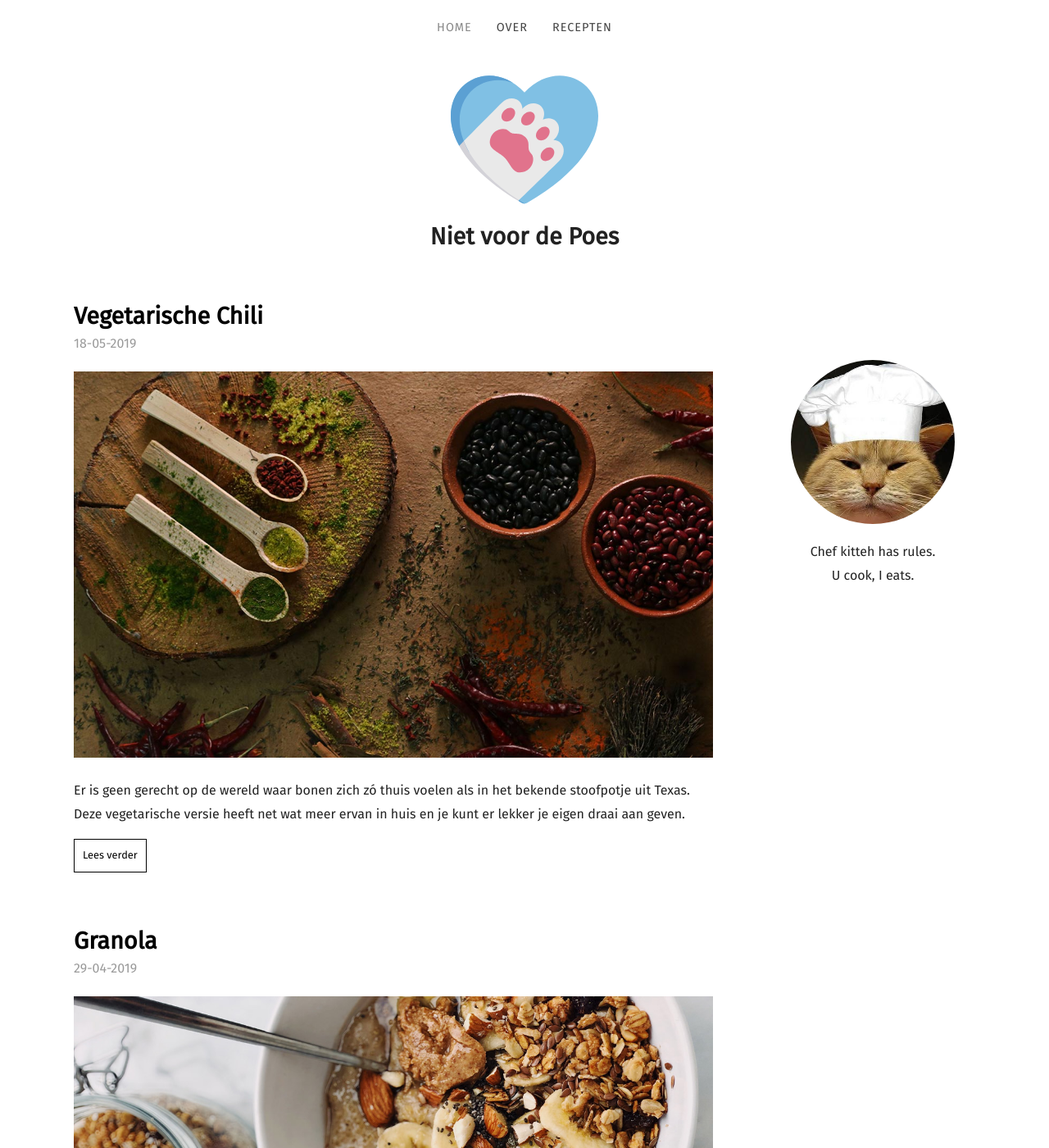
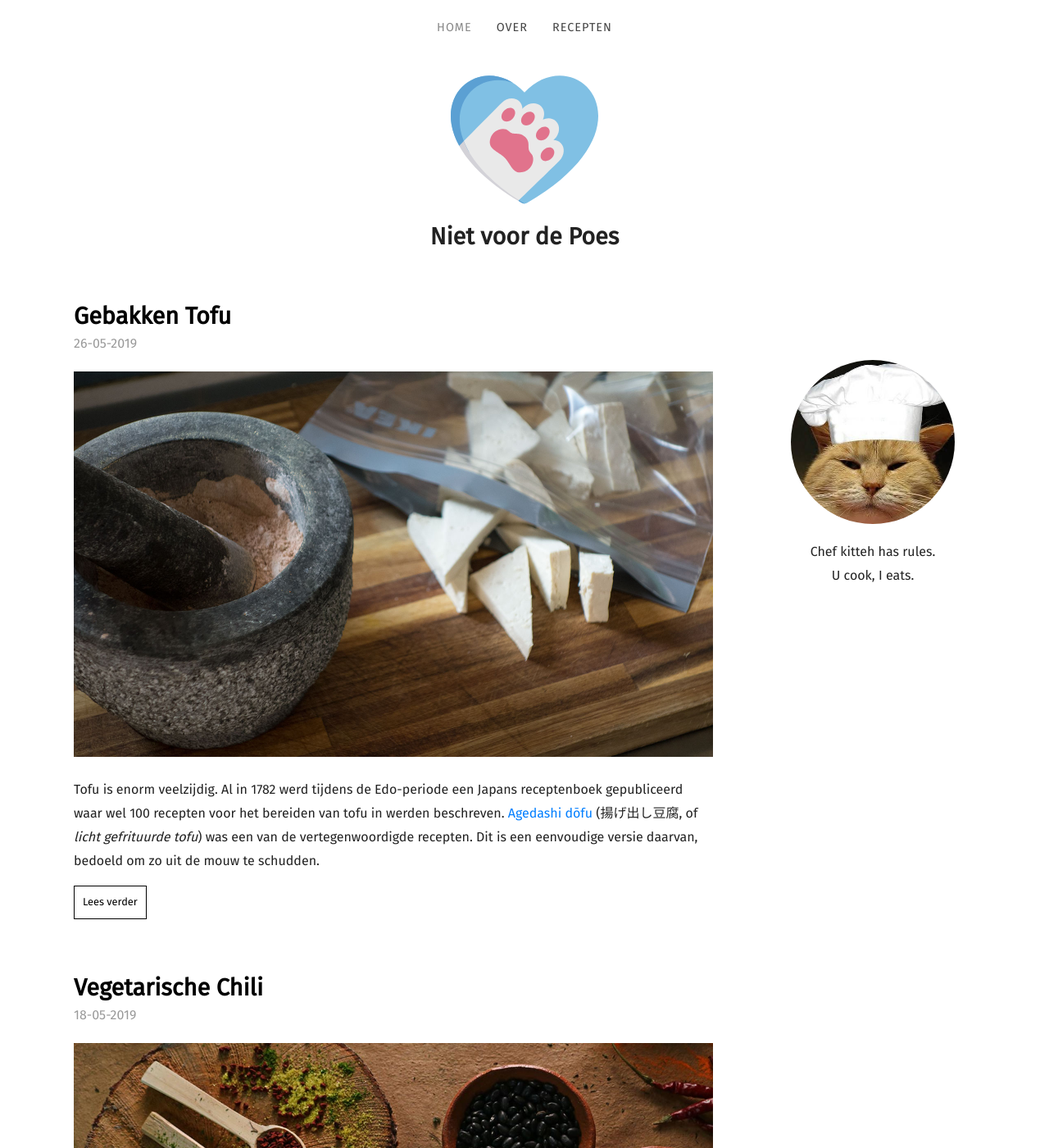
Before and after one commit to marijnio/vegasaurus-old, a Jekyll site: the page built from index.html, in a window 1280 px wide and 1400 px high. Shown: the whole window at 82% size. Built offline with Jekyll 4.4.1, drawn with Linux system fonts in a browser that asks for light colours; the list of posts is cut into pages by our own code; some of the changed text lies outside the part shown.

```diff
--- /dev/null
+++ b/_posts/2019-05-26-gebakken-tofu.md
@@ -0,0 +1,42 @@
+---
+date: 2019-05-26
+title: Gebakken Tofu
+categories:
+  - Diner
+featured_image: /assets/posts/gebakken-tofu/tofu-en-kruiden.jpg
+recipe:
+  servings: 3 porties
+  prep: 15 minuten
+  cook: 10 minuten
+  ingredients_markdown: |-
+
+    - 500 g tofu
+    - 2 el maïzena
+    - 2 tl paprikapoeder
+    - 1 tl chilipoeder
+    - 1 tl kurkuma
+    - 1 tl zout
+    - 1/2 tl zwarte peper
+    - plantaardige olie
+
+directions_markdown: |-
+
+    1. Haal de tofu uit de verpakking en pers het vocht eruit. Dit kan met een tofupers of bijvoorbeeld door hem in tweeën te snijden, en tussen twee snijplanken te pletten met gewicht voor 10 à 20 minuten.
+    2. Dep de tofu droog en snijd zó dat er uitsluitend langwerpige stukken zijn van niet meer dan 1 cm dik.
+    3. Meng de kruiden en voeg samen met de tofu toe aan een grote gripzak. Sluit de gripzak en gooi een paar keer om.
+    4. Laat een ruime hoeveelheid olie in een grote koekenpan goed heet worden.
+    5. Frituur de tofu op hoge temperatuur voor een paar minuten per kant, of tot ze goed gebruind zijn.
+    6. Haal de tofu uit de pan en laat uitlekken in een zeef of op een paar vellen keukenpapier.
+    7. Serveer in combinatie met gerechten of als snack met een beetje sojasaus en wat lente-ui.
+
+---
+
+Tofu is enorm veelzijdig. Al in 1782 werd tijdens de Edo-periode een Japans receptenboek gepubliceerd waar wel 100 recepten voor het bereiden van tofu in werden beschreven. [Agedashi dōfu](https://en.wikipedia.org/wiki/Agedashi_d%C5%8Dfu) (揚げ出し豆腐, of _licht gefrituurde tofu_) was een van de vertegenwoordigde recepten. Dit is een eenvoudige versie daarvan, bedoeld om zo uit de mouw te schudden.
+
+![Tofu in zak]({{ site.baseurl }}/assets/posts/gebakken-tofu/tofu-in-zak.jpg)
+
+Het is mogelijk om de kruiden te mengen in een schaal, maar het meeste gemak haal je uit het gebruik van een gripzak.
+
+![Tofu bedekt met kruiden]({{ site.baseurl }}/assets/posts/gebakken-tofu/tofu-bedekt-met-kruiden.jpg)
+
+Door de maïzena krijgt de tofu tijdens het frituren een korstje waar alle smaken in blijven zitten.
```
Also changed, not shown: _posts/2019-04-29-bananenbrood-met-appel.md (+0 -2 lines), assets/posts/gebakken-tofu/tofu-bedekt-met-kruiden.jpg (added), assets/posts/gebakken-tofu/tofu-en-kruiden.jpg (added), assets/posts/gebakken-tofu/tofu-in-zak.jpg (added).
